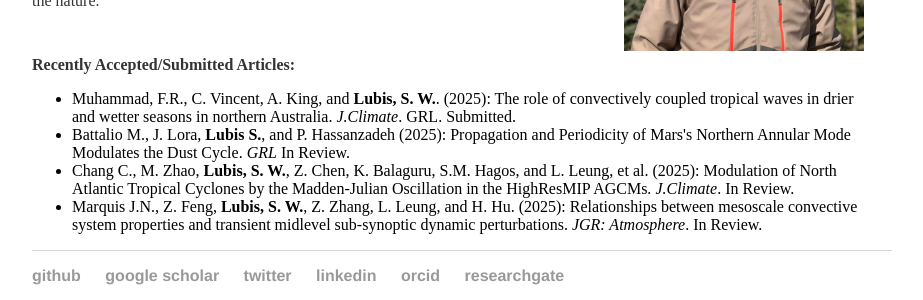
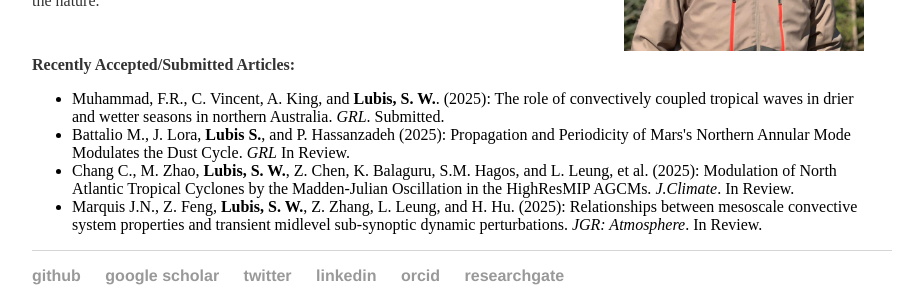
Before and after one commit to sandrolubis/sandrolubis.github.io, a Jekyll site: the page built from index.html, in a window 1280 px wide. Shown: the part 581-881 px from the top of the page, without its empty margins (276-1199 px from the left). Built offline with Jekyll 4.4.1, drawn with Linux system fonts in a browser that asks for light colours.

Commit message:
Update index.html

```diff
--- a/index.html
+++ b/index.html
@@ -46,7 +46,7 @@
 
 	<p class="ex", style="padding-top:30px"><font size=3><b>Recently Accepted/Submitted Articles:</b></p>
 		<ul class="ex">
-		<li> Muhammad, F.R., C. Vincent, A. King, and <b>Lubis, S. W.</b>. (2025): The role of convectively coupled tropical waves in drier and wetter seasons in northern Australia. <i>J.Climate</i>. GRL. Submitted.</li>
+		<li> Muhammad, F.R., C. Vincent, A. King, and <b>Lubis, S. W.</b>. (2025): The role of convectively coupled tropical waves in drier and wetter seasons in northern Australia. <i>GRL</i>. Submitted.</li>
 		<li> Battalio M., J. Lora,  <b>Lubis S.</b>, and P. Hassanzadeh (2025): Propagation and Periodicity of Mars's Northern Annular Mode Modulates the Dust Cycle. <i>GRL</i> In Review.</li>
 		<li> Chang C., M. Zhao, <b>Lubis, S. W.</b>, Z. Chen, K. Balaguru, S.M. Hagos, and L. Leung, et al. (2025): Modulation of North Atlantic Tropical Cyclones by the Madden-Julian Oscillation in the HighResMIP AGCMs. <i>J.Climate</i>. In Review.</li>
 		<li> Marquis J.N., Z. Feng, <b>Lubis, S. W.</b>, Z. Zhang, L. Leung, and H. Hu. (2025): Relationships between mesoscale convective system properties and transient midlevel sub-synoptic dynamic perturbations. <i>JGR: Atmosphere</i>. In Review.</li>
```
